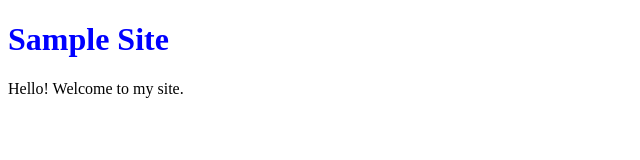
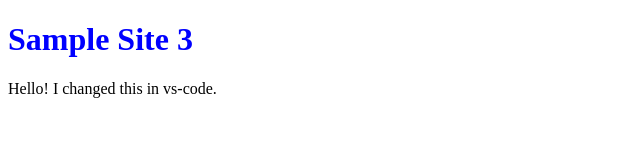
Before and after one commit to midnjerry/sample-website-3, a plain HTML site: page index.html in a window 1280 px wide. Shown: the full height of the page, 0-640 px from the left. Drawn offline with Linux system fonts and the light colour scheme.

Commit message:
UPdate header

```diff
--- a/index.html
+++ b/index.html
@@ -7,9 +7,9 @@
     <link href="styles.css" rel="stylesheet"/>
 </head>
 <body>
-    <h1>Sample Site</h1>
+    <h1>Sample Site 3</h1>
     <p>
-        Hello! Welcome to my site.
+        Hello!  I changed this in vs-code.
     </p>
     <script src="index.js"></script>
 </body>
```
